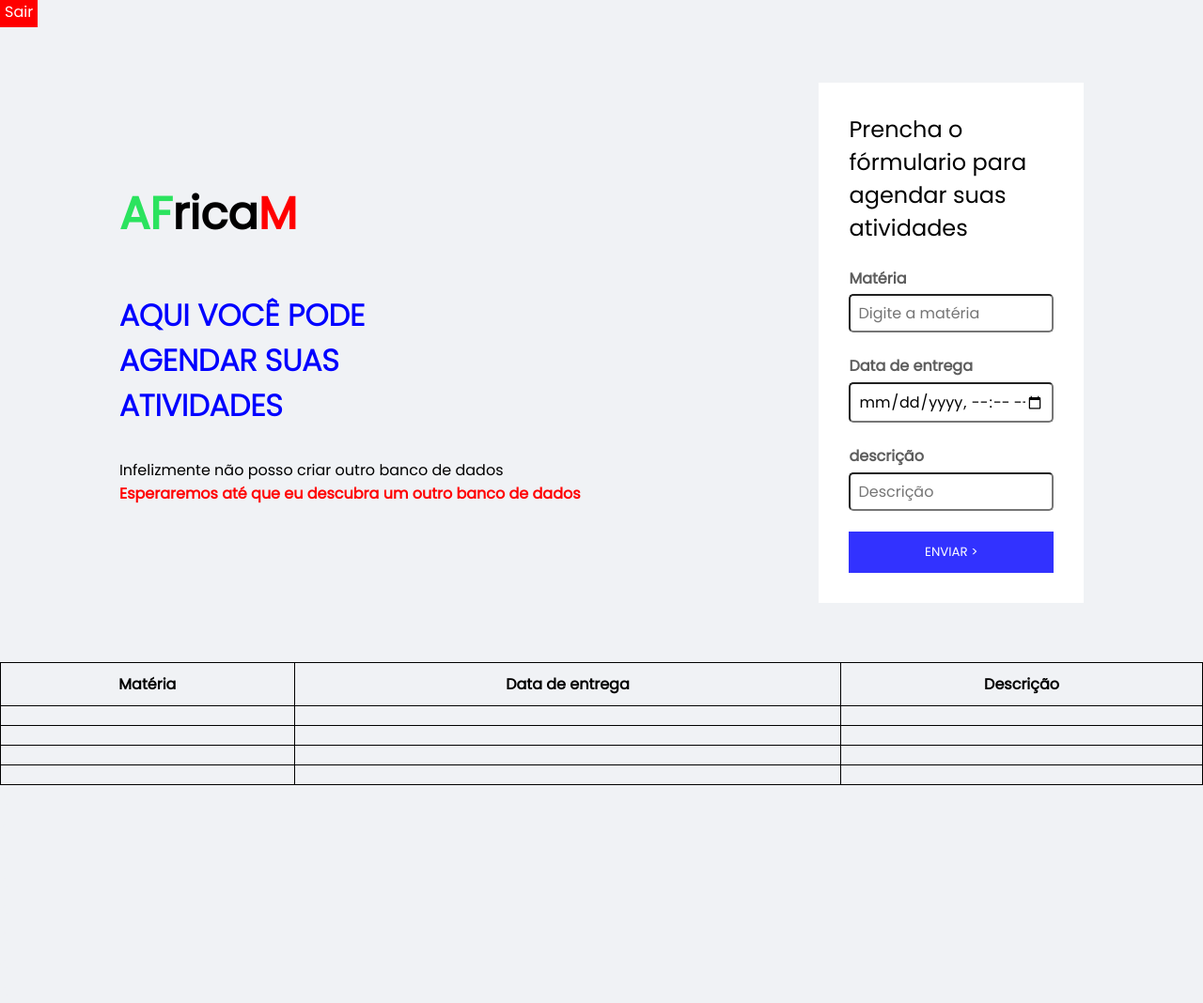
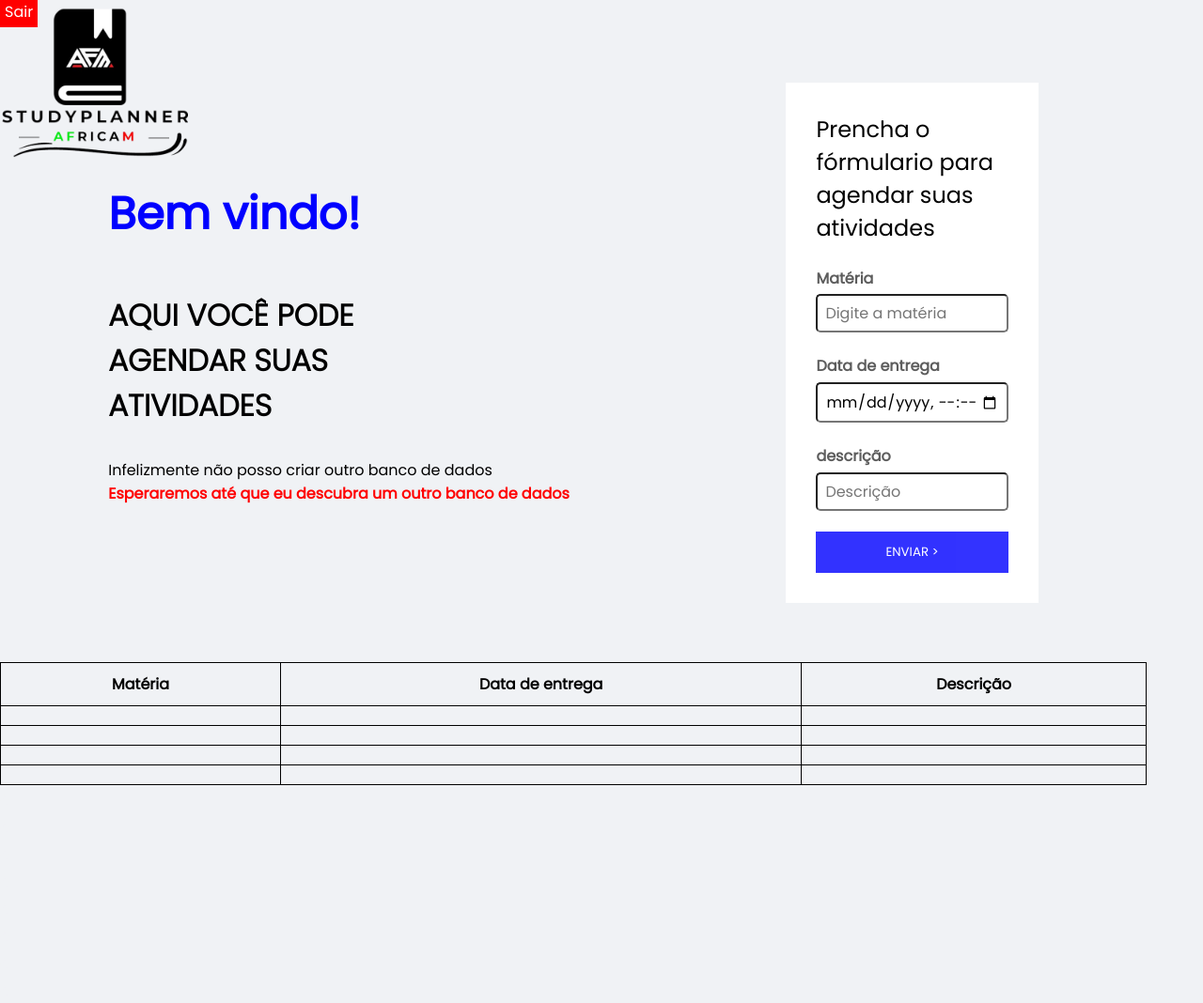
Before and after one commit to Aleffy-Discente/Projeto-AFM, a PHP site: page /inicio.php in a window 1280 px wide. Shown: the whole page at 94% size. Run offline with PHP 8.4, Linux system fonts and the light colour scheme; the visitor is signed in with stand-in values (Sample User, id 1); lists and menus that the app fills with data are empty.

Commit message:
Atualizações finais

```diff
--- a/Inicio.php
+++ b/Inicio.php
@@ -76,7 +76,14 @@ if(isset($_POST['submit']))
         }
         body
         {
+            height: 98vh;
+            background-image: url("Imagens/Logo_Atulizada-removebg-preview.png");
+            background-position: left top;
+            margin-right: 60px;
+            background-repeat: no-repeat;
+            background-size: 200px;
             background-color: #F0F2F5;
+
         }
         #event-description
         {
@@ -91,6 +98,7 @@ if(isset($_POST['submit']))
         }
         #disclaymer h2
         {
+            color: #0000ff;
             font-size: 3em;
             margin-bottom: 1em;
         }
@@ -106,7 +114,7 @@ if(isset($_POST['submit']))
         }
         #disclaymer .about-event
         {
-            color: #0000ff;
+            color: #000;
             font-family: light;
             font-size: 2em;
             text-transform: uppercase;
@@ -205,6 +213,10 @@ if(isset($_POST['submit']))
         {
             color: #F0F2F5;
         }
+        img
+        {
+            background-position: center top;
+        }
     </style>
     <!-- Código -->
 </head>
@@ -212,7 +224,8 @@ if(isset($_POST['submit']))
     <a href="sair.php">Sair</a>
     <header id="event-description">
         <div id="disclaymer">
-            <h2><span>AF</span>rica<strong>M</strong></h2>
+
+            <h2>Bem vindo!</h2>
             <p class="about-event">
                 Aqui você pode agendar suas atividades
             </p>
--- a/sair.php
+++ b/sair.php
@@ -2,5 +2,5 @@
     session_start();
     unset($_SESSION['email']);
     unset($_SESSION['senha']);
-    header('Location: log.php');
+    header('Location: home.php');
 ?>
```
Also changed, not shown: Styles/perfume.css (+11 -5 lines), apaga.html (+11 -1 lines), log.php (+13 -1 lines), Imagens/Captura de tela 2023-09-08 124216.png (added), Imagens/Logo-removebg-preview.png (added), Imagens/Logo_Atulizada-removebg-preview.png (added), Logo V.png (added).
